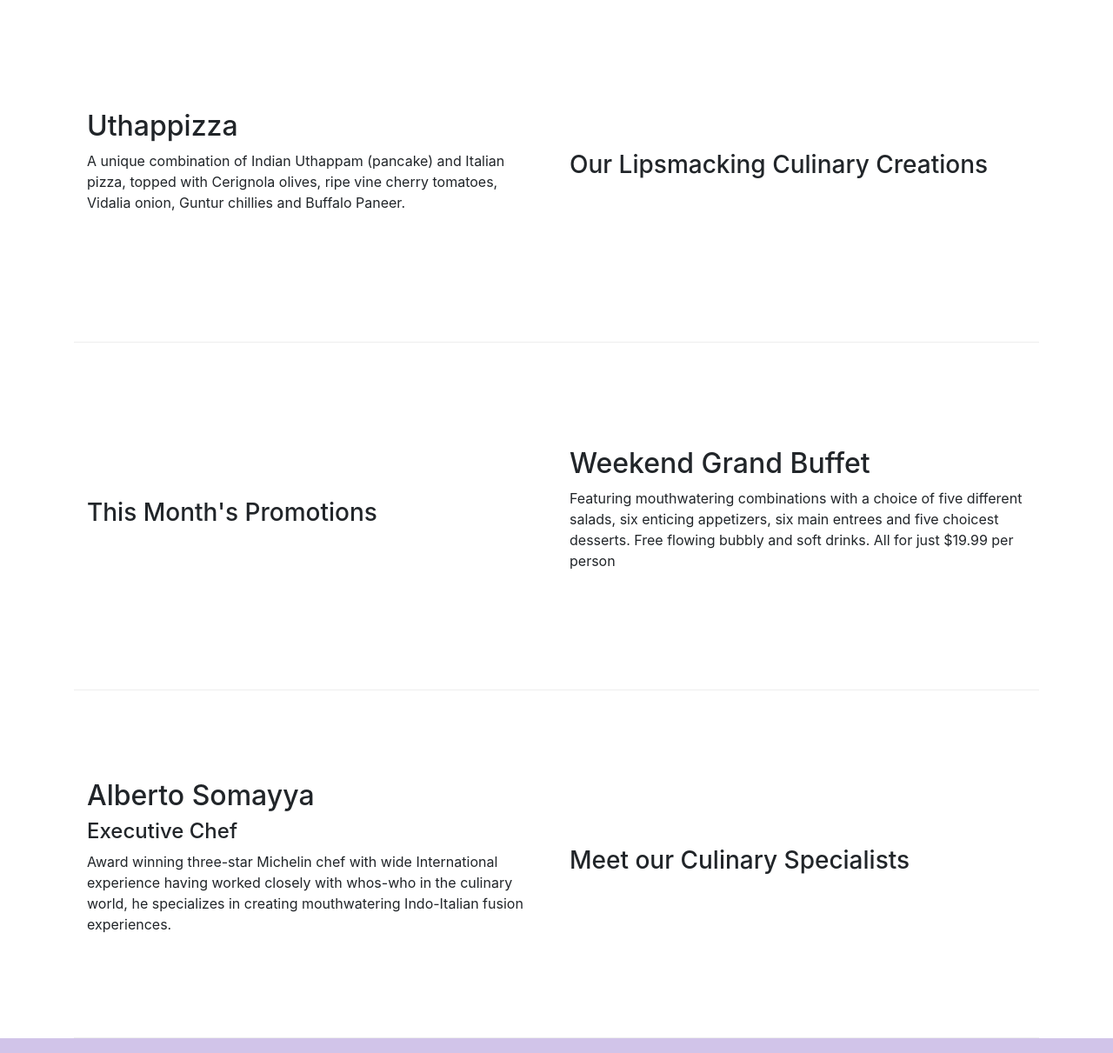
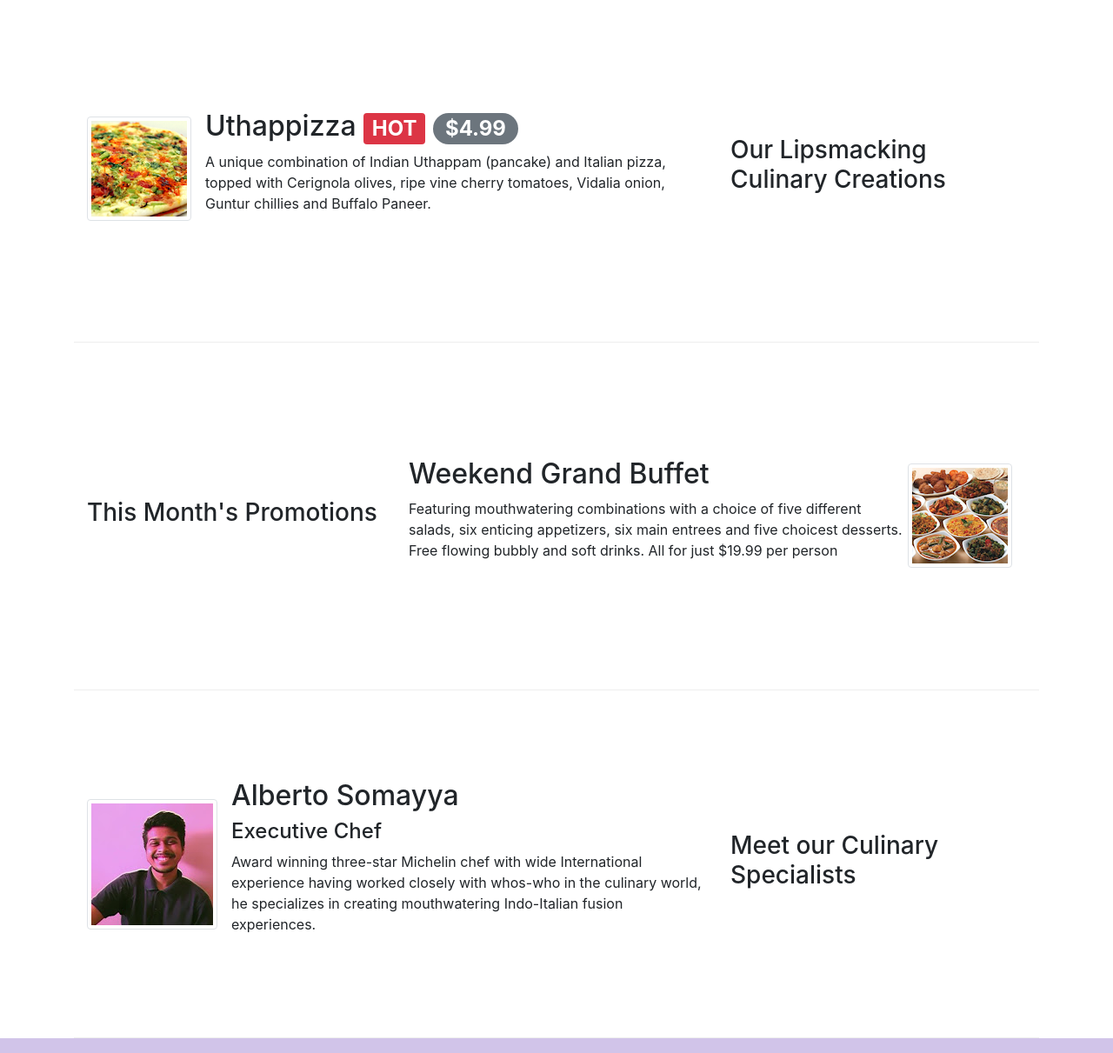
Before and after one commit to karthikb2701/Restaurant-website, a website: page index.html in a window 1280 px wide. Shown: the part 340-1551 px from the top of the page at 87% size. Drawn offline with nearby package versions, Linux system fonts and the light colour scheme.

Commit message:
alerting users

```diff
--- a/index.html
+++ b/index.html
@@ -21,7 +21,7 @@
             <button class="navbar-toggler" type="button" data-toggle="collapse" data-target="#navbar">
                 <span class="navbar-toggler-icon"></span>
             </button>
-            <a class="navbar-brand mr-auto" href="#">Ristorante con Fusion</a>
+            <a class="navbar-brand mr-auto" href="#"><img src="./img/logo.png" height="30" width="41"></a>
             <div class="collapse navbar-collapse" id="Navbar">
                 <ul class="navbar-nav mr-auto">
                     <li class="nav-item active"><a class="nav-link" href="./index.html"><span class="fa fa-home fa-lg"></span> Home</a></li>
@@ -46,7 +46,8 @@
                     <h1>Ristorante con Fusion</h1>
                     <p>We take inspiration from the World's best cuisines, and create a unique fusion experience. Our lipsmacking creations will tickle your culinary senses!</p>
                 </div>
-                <div>
+                <div class="col-12 col-sm align-self-center">
+                    <img src="img/logo.png" class="img-fluid">
                 </div>
             </div>
         </div>
@@ -54,35 +55,56 @@
 
     <div class="container">
         <div class="row row-content align-items-center">
-            <div class="col-12 col-sm-6 order-sm-last">
+            <div class="col-12 col-sm-4 order-sm-last">
                 <h3>Our Lipsmacking Culinary Creations</h3>
             </div>
-            <div class="col-12 col-sm-6 order-sm-first">
-                <h2>Uthappizza</h2>
-                <p>A unique combination of Indian Uthappam (pancake) and Italian pizza, topped with Cerignola olives, ripe vine cherry tomatoes, Vidalia onion, Guntur chillies and Buffalo Paneer.</p>
+            <div class="col-12 col-sm order-sm-first">
+                <div class="media">
+                    <img class="d-flex mr-3 img-thumbnail align-self-center" src="img/uthappizza.png" alt="uthappizza">
+
+                    <div class="media-body">
+                        <h2 class="mt-0">Uthappizza <span class="badge badge-danger">HOT</span> <span class="badge badge-pill badge-secondary">$4.99</span></span></h2>
+                         <p class="d-none d-sm-block">A unique combination of Indian Uthappam (pancake) and Italian pizza, topped with Cerignola olives, ripe vine cherry tomatoes, Vidalia onion, Guntur chillies and Buffalo Paneer.</p>
+
+
+                    </div>
+            </div>
             </div>
         </div>
 
 
         <div class="row row-content align-items-center">
-            <div class="col-12 col-sm-6">
+            <div class="col-12 col-sm-4">
                 <h3>This Month's Promotions</h3>
             </div>
-            <div class="col-12 col-sm-6">
-                <h2>Weekend Grand Buffet</h2>
+            <div class="col-12 col-sm">
+                <div class="media">
+
+                <div class="media-body">
+                <h2 class="mt-0">Weekend Grand Buffet</h2>
                 <p>Featuring mouthwatering combinations with a choice of five different salads, six enticing appetizers, six main entrees and five choicest desserts. Free flowing bubbly and soft drinks. All for just $19.99 per person </p>
+            </div>
+            <img class="d-flex mr-3 img-thumbnail align-self-center"
+             src="./img/buffet.png" alt="buffet">
+            </div>
             </div>
         </div>
 
-        <div class="row row-content align-items-center ">
-            <div class="col-12 col-sm-6 order-sm-last">
+        <div class="row row-content align-items-center">
+            <div class="col-12 col-sm-4 order-sm-last">
                 <h3>Meet our Culinary Specialists</h3>
             </div>
-            <div class="col-12 col-sm-6 order-sm-first">
-                <h2>Alberto Somayya</h2>
+            <div class="col col-sm order-sm-first">
+                <div class="media">
+                    <img class="d-flex mr-3 img-thumbnail align-self-center"
+                    src="./img/profile.jpg" alt="profile">
+                <div class="media-body">
+                <h2 class="mt-0">Alberto Somayya</h2>
                 <h4>Executive Chef</h4>
-                <p>Award winning three-star Michelin chef with wide International experience having worked closely with whos-who in the culinary world, he specializes in creating mouthwatering Indo-Italian fusion experiences. </p>
+                <p class="d-none d-sm-block">Award winning three-star Michelin chef with wide International experience having worked closely with whos-who in the culinary world, he specializes in creating mouthwatering Indo-Italian fusion experiences. </p>
+                </div>
             </div>
+        </div>
         </div>
     </div>
 
```
Also changed, not shown: aboutus.html (+3 -2 lines), contactus.html (+3 -2 lines), img/alberto.png (added), img/buffet.png (added), img/logo.png (added), img/profile.jpg (added), img/uthappizza.png (added), 1 other file.
